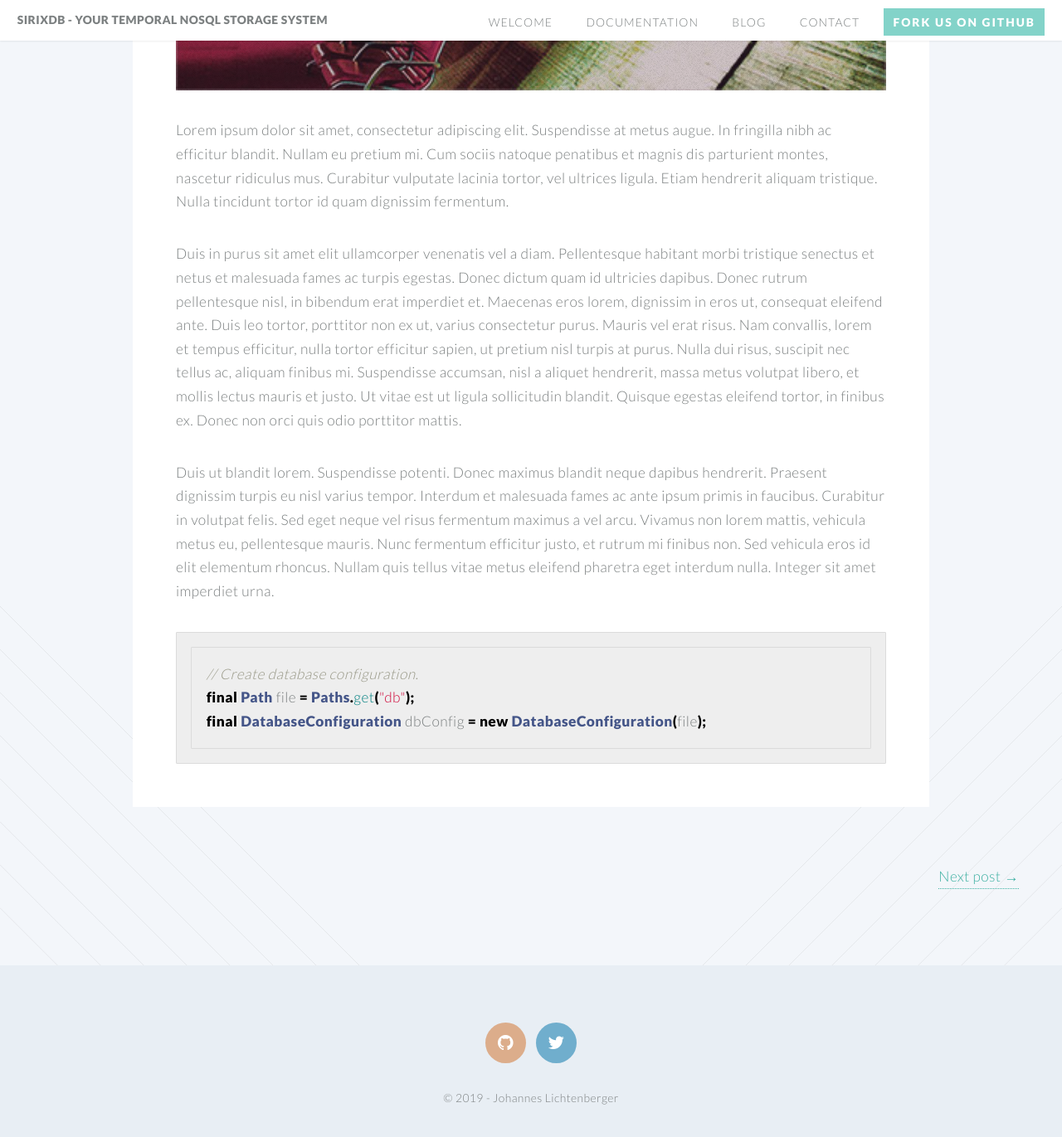
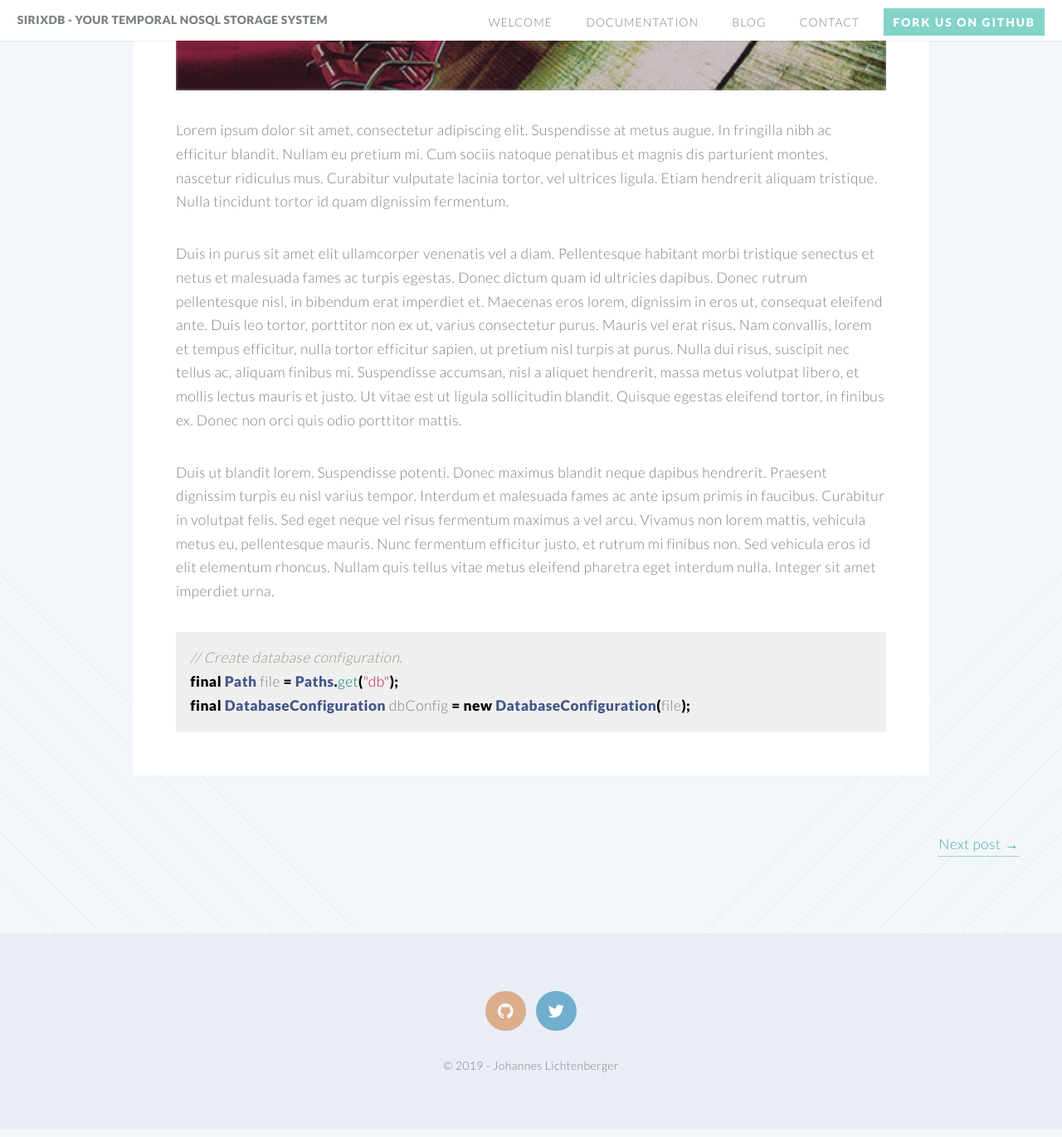
Before and after one commit to sirixdb/sirixdb.github.io, a Jekyll site: the page built from _posts/2014-08-07-first-post.markdown, in a window 1280 px wide and 1400 px high, scrolled down 701 px. Shown: the top 1371 px of the window at 83% size. Built offline with Jekyll 4.4.1, drawn with Linux system fonts in a browser that asks for light colours.

Commit message:
Update style.css

```diff
--- a/css/style.css
+++ b/css/style.css
@@ -1104,9 +1104,9 @@
 		}
 
 .highlight {
-  padding: 1em;
-  border: 1px solid #dbdbdb;
-  background-color: #eeeeee;
+  padding: 0.5em;
+  /** border: 1px solid #dbdbdb; **/
+  background-color: #efefef;
   border-radius: 1px;
   overflow-x: auto;
 }
```
